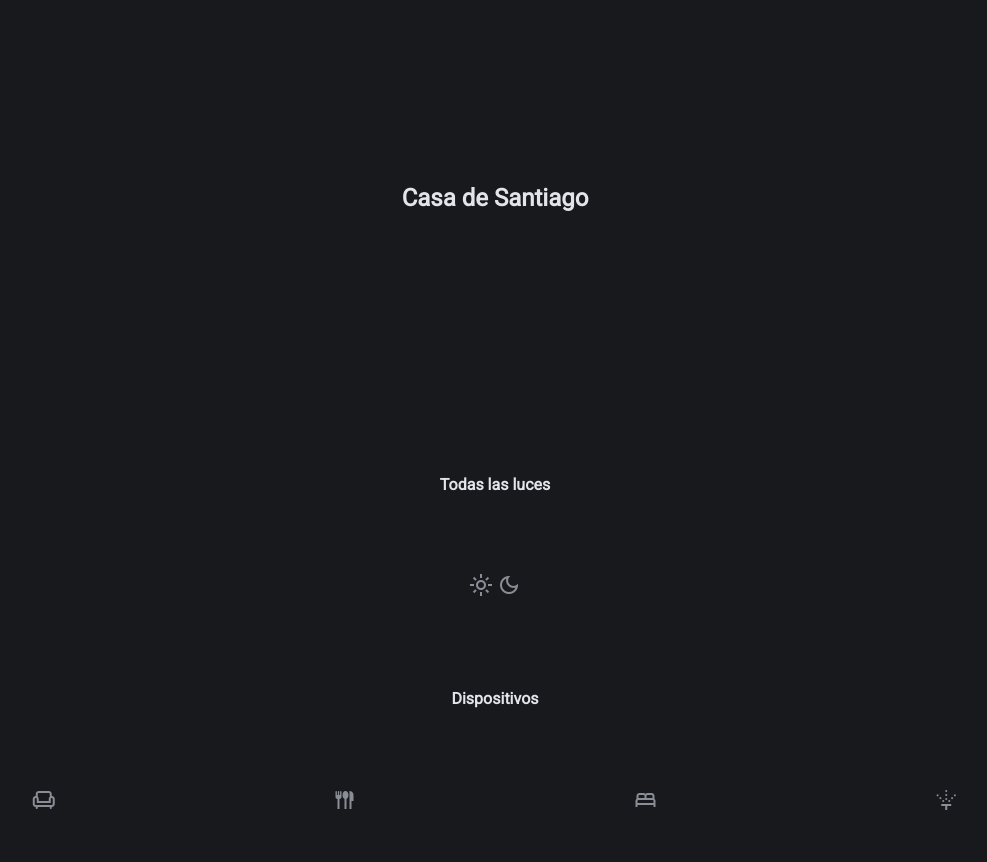
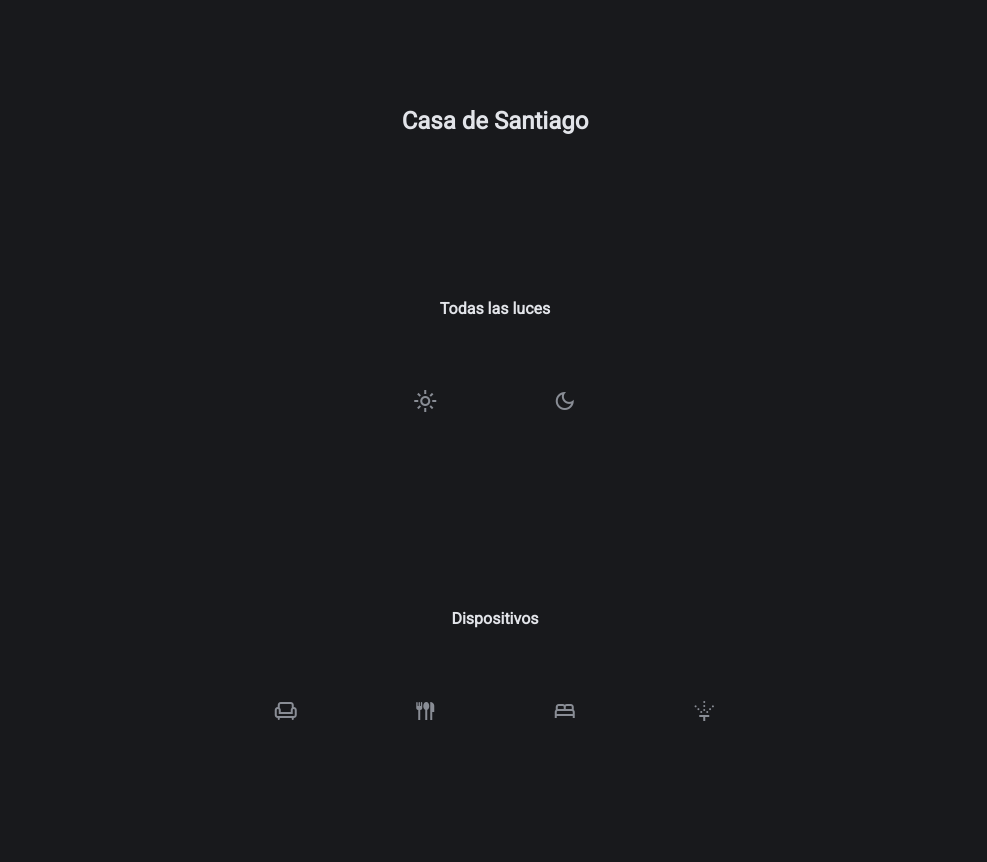
Before and after one commit to santiagofacchini/home-automation, a Flask app: page / in a window 1280 px wide. Shown: the whole page, without its empty margins (145-1132 px from the left). Before the commit the page ends 810 px from the top, so only its background shows below. Run offline with Flask 2, Linux system fonts and the light colour scheme.

Commit message:
Modified frontend

```diff
--- a/services/static/style.css
+++ b/services/static/style.css
@@ -1,42 +1,28 @@
-.main {
+body {
     background-color: #18191c;
     color: #e2e4e9;
-    padding-left: 3%;
-    padding-right: 3%;
-}
-
-.casa {
-    padding-top: 15%;
-    padding-bottom: 15%;
     font-family: "Roboto", sans-serif;
     font-weight: bolder;
     text-align: center;
-    font-size: x-large;
+    padding: 1%;
 }
 
-div.botones {
-    display: flex;
+.main {
+    font-size: 24px;
+    justify-content: center;
+    padding: 5%;
 }
 
-div.boton1 {
-    margin: auto;
+.all-lights, .devices{
+    font-size: 16px;
+    padding: 5%;
+}
+
+.material-symbols-outlined {
     color: #898d95;
+    padding: 5%;
 }
 
 a:hover, a:focus, a:active {
     text-decoration: none;
 }
-
-a.boton {
-    text-decoration: none;
-    margin: auto;
-    color: #898d95;
-}
-
-p.on-off {
-    font-family: "Roboto", sans-serif;
-    font-weight: bolder;
-    text-align: center;
-    font-size: medium;
-    padding: 5%;
-}
--- a/services/templates/main.html
+++ b/services/templates/main.html
@@ -1,29 +1,29 @@
 <!DOCTYPE html>
 <html lang="es">
+
 <head>
     <meta charset="UTF-8">
     <meta http-equiv="X-UA-Compatible" content="IE=edge">
     <meta name="viewport" content="width=device-width, initial-scale=1.0">
-    <link rel="stylesheet" href="../static/style.css">
-    <link href="https://cdn.jsdelivr.net/npm/bootstrap@5.2.0-beta1/dist/css/bootstrap.min.css" rel="stylesheet" integrity="sha384-0evHe/X+R7YkIZDRvuzKMRqM+OrBnVFBL6DOitfPri4tjfHxaWutUpFmBp4vmVor" crossorigin="anonymous">
-    <link rel="stylesheet" href="https://fonts.googleapis.com/css2?family=Material+Symbols+Outlined:opsz,wght,FILL,GRAD@20..48,100..700,0..1,-50..200" />
+    <link rel="stylesheet"
+        href="https://fonts.googleapis.com/css2?family=Material+Symbols+Outlined:opsz,wght,FILL,GRAD@20..48,100..700,0..1,-50..200" />
     <link href="https://fonts.googleapis.com/css2?family=Roboto&display=swap" rel="stylesheet">
-    <link rel="icon" class="material-symbols-outlined" href="../static/icon.png">
     <script type="text/javascript" src="../static/devices.js"></script>
-    <title>Home Automation</title>
+    <link rel="stylesheet" href="./style.css">
+    <title>Casa</title>
 </head>
-<body onload="get_all_states()" class="main">
-    <p class="casa">Casa de Santiago</p>
-    <p class="on-off">Todas las luces</p>
-    <div class="botones">
-        <div class="boton1">
-            <a type="button" class="boton material-symbols-outlined">light_mode</a>
-            <a type="button" class="boton material-symbols-outlined">dark_mode</a>
-        </div>
+
+<body onload="get_all_states()">
+    <div class="main">
+        <p>Casa de Santiago</p>
     </div>
-    <br>
-    <p class="on-off">Dispositivos</p>
-    <div class="botones">
+    <div class="all-lights">
+        <p>Todas las luces</p>
+        <a type="button" class="boton material-symbols-outlined">light_mode</a>
+        <a type="button" class="boton material-symbols-outlined">dark_mode</a>
+    </div>
+    <div class="devices">
+        <p>Dispositivos</p>
         <!-- sala de estar -->
         <a type="button" onclick="sala()" id="5" class="boton material-symbols-outlined">chair</a>
 
@@ -36,5 +36,7 @@
         <!-- aspersores -->
         <a type="button" onclick="aspersores()" id="4" class="boton material-symbols-outlined">sprinkler</a>
     </div>
+
 </body>
+
 </html>
```
